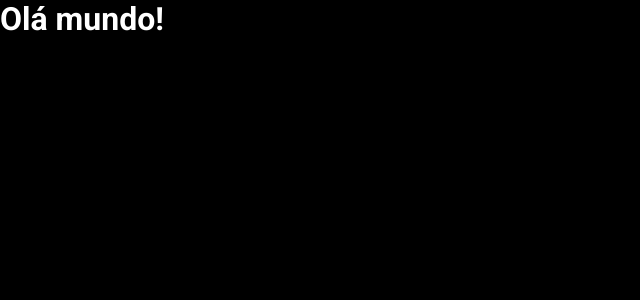
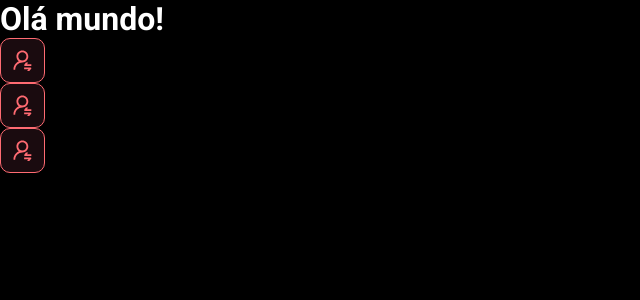
Before and after one commit to WandGabriel/dsmeta, a React (Vite) app in the folder frontend/: page / in a window 1280 px wide. Shown: the top 300 px of the page, without its empty margins (0-640 px from the left). Built offline with nearby package versions, Linux system fonts and the light colour scheme.

Commit message:
Criação primeiro componente React.

```diff
--- a/frontend/src/App.tsx
+++ b/frontend/src/App.tsx
@@ -1,4 +1,14 @@
+import NotificationButton from "./components/NotificationButton";
+
+
 function App()  {
-  return (<h1> Olá mundo!</h1>)
+  return (
+      <>
+        <h1> Olá mundo!</h1>
+        <NotificationButton />
+        <NotificationButton />
+        <NotificationButton />
+      </>
+  )
 }
 export default App
--- /dev/null
+++ b/frontend/src/components/NotificationButton/index.tsx
@@ -0,0 +1,11 @@
+import icon from '../../assets/img/notification-icon.svg'
+import './styles.css'
+
+function NotificationButton()  {
+    return (
+        <div className="dsmeta-red-button">
+            <img src={icon} alt="Notificar" />
+        </div>
+    )
+}
+export default NotificationButton
--- /dev/null
+++ b/frontend/src/components/NotificationButton/styles.css
@@ -0,0 +1,15 @@
+.dsmeta-red-button {
+    height: 45px;
+    width: 45px;
+    background-color: rgba(255, 107, 144, 0.1);
+    border: 1px solid #FF6B72;
+    border-radius: 10px;
+    display: flex;
+    align-items: center;
+    justify-content: center;
+    cursor: pointer;
+}
+
+.dsmeta-red-button img {
+    width: 19px;
+}
```
Also changed, not shown: frontend/src/assets/img/notification-icon.svg (added).
